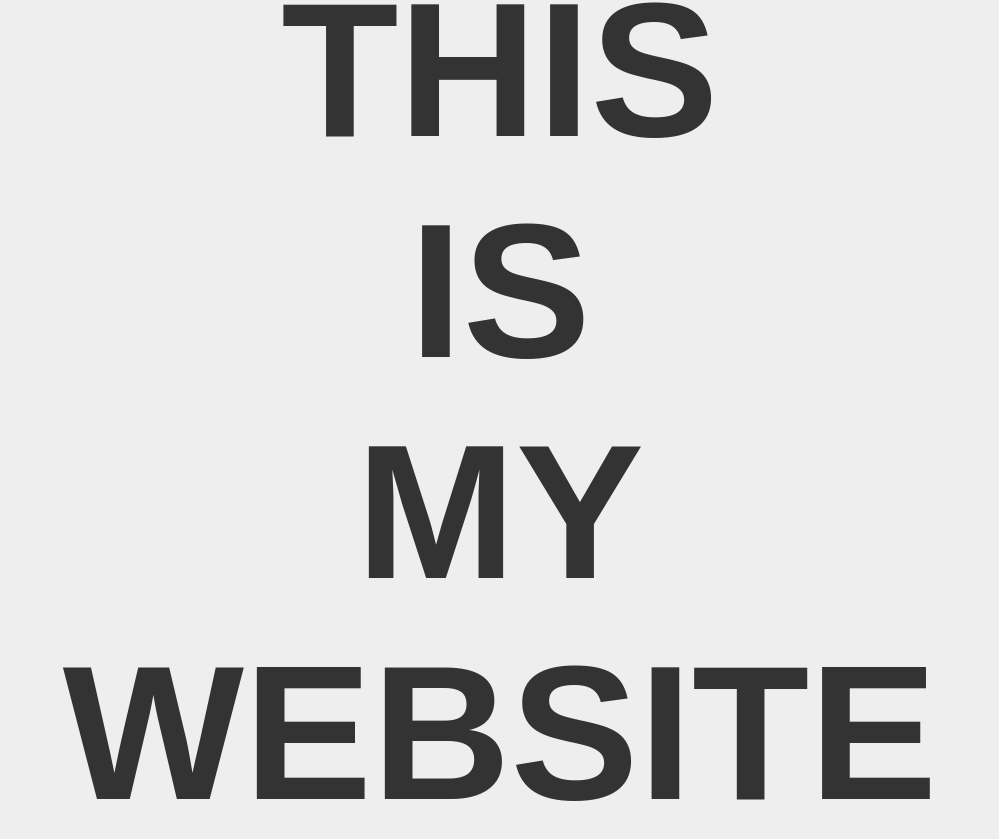
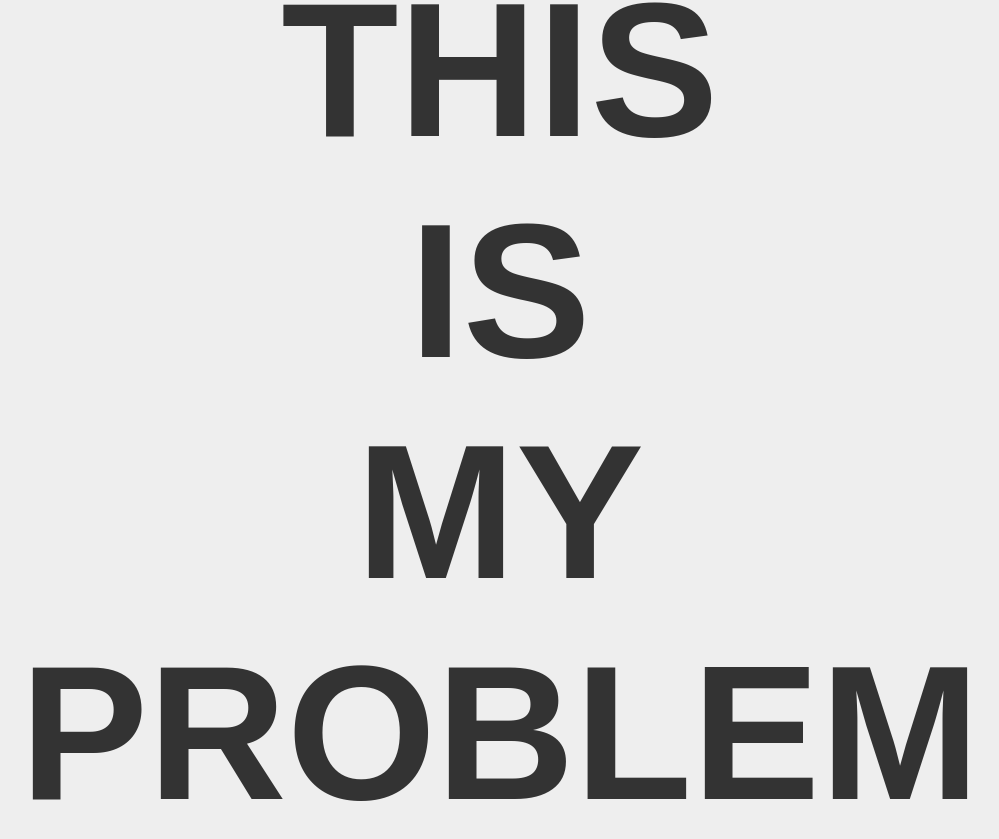
Before and after one commit to andrewbaughman/website, a SvelteKit app: page / in a window 1280 px wide. Shown: the part 139-978 px from the top of the page, without its empty margins (140-1139 px from the left). Built offline with nearby package versions, Linux system fonts and the light colour scheme.

Commit message:
THIS IS MY PROBLEM

```diff
--- a/src/routes/+page.svelte
+++ b/src/routes/+page.svelte
@@ -5,7 +5,7 @@
 <p>THIS</p>
 <p>IS</p>
 <p>MY</p>
-<p>WEBSITE</p>
+<p>PROBLEM</p>
 
 <style>
     p {
```
